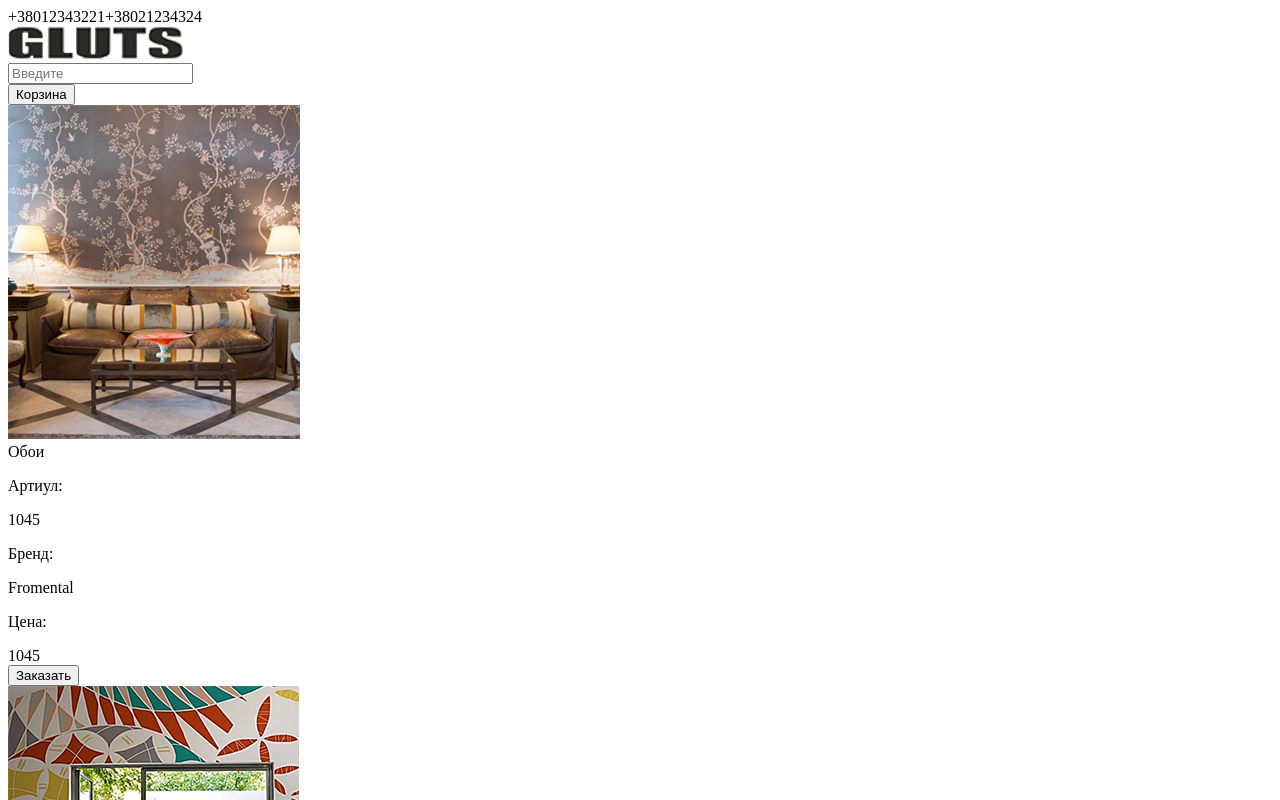
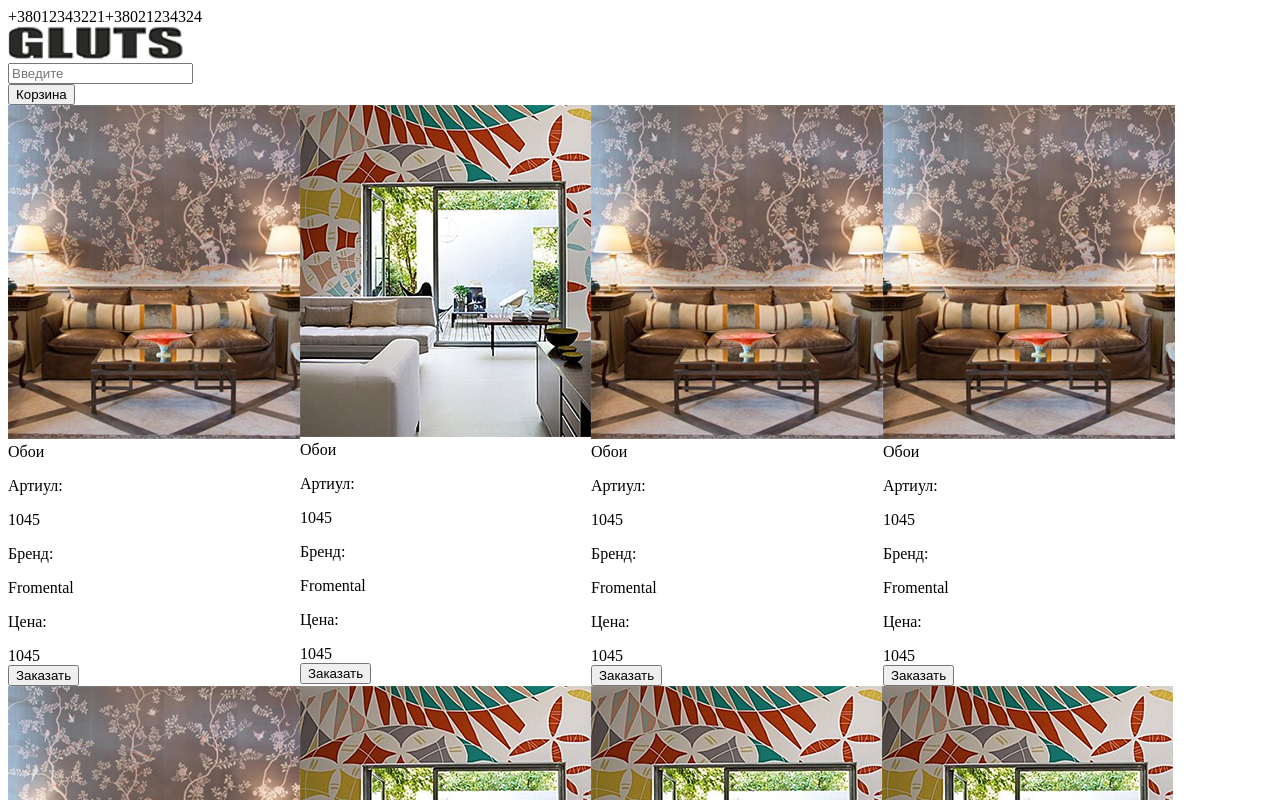
Before and after one commit to unnamed92/Gluts, an Angular app: page / in a window 1280 px wide. Shown: the top 800 px of the page. Built offline with nearby package versions, Linux system fonts and the light colour scheme.

Commit message:
refactor

```diff
--- a/src/app/app.component.css
+++ b/src/app/app.component.css
@@ -1,6 +1,6 @@
-/* .app-wrapper {
+.app-wrapper {
   max-width: 1400px;
   width: 100%;
   margin-right: auto;
   margin-left: auto;
-} */
+}
--- a/src/app/app.component.ts
+++ b/src/app/app.component.ts
@@ -48,7 +48,7 @@ export class AppComponent {
     },
   ];
 
-  pushToCart(event: any) {
+  pushToCart(event: Product) {
     this.productCart.push(event);
   }
 }
--- a/src/app/app.module.ts
+++ b/src/app/app.module.ts
@@ -6,8 +6,6 @@ import { HeaderComponent } from './header/header.component';
 import { MainContentComponent } from './main-content/main-content.component';
 import { FooterComponent } from './footer/footer.component';
 import { CartComponent } from './cart/cart.component';
-
-import {MatCardModule} from '@angular/material/card';
 
 @NgModule({
   declarations: [
@@ -19,7 +17,6 @@ import {MatCardModule} from '@angular/material/card';
   ],
   imports: [
     BrowserModule,
-    MatCardModule
   ],
   providers: [],
   bootstrap: [AppComponent]
--- a/src/app/header/header.component.ts
+++ b/src/app/header/header.component.ts
@@ -14,9 +14,8 @@ export class HeaderComponent {
     this.condition = !this.condition;
   }
 
-  productDelete(event: any) {
-    console.log(event);
+  productDelete(event: Product) {
     this.productCart.splice(event, 1);
-    console.log(this.productCart);
+    this.productCart.push(event);
   }
 }
--- a/src/app/main-content/main-content.component.css
+++ b/src/app/main-content/main-content.component.css
@@ -1,8 +1,9 @@
-/* .content-wrapper {
+.content-wrapper {
   display: flex;
   flex-direction: row;
   flex-wrap: wrap;
 }
+/*
 .product-card {
   width: 200px;
   height: 300px;
--- a/src/app/main-content/main-content.component.html
+++ b/src/app/main-content/main-content.component.html
@@ -1,3 +1,4 @@
+<div class='content-wrapper'>
 <div class="product-card" *ngFor='let item of products'>
   <div class='wallpaper-photo'>
     <img mat-card-image src="{{item.image}}" alt="Wallpaper photo">
@@ -13,3 +14,4 @@
     <button (click)='addToCart(item)' class='order-btn'>Заказать</button>
   </div>
 </div>
+</div>
--- a/src/app/main-content/main-content.component.ts
+++ b/src/app/main-content/main-content.component.ts
@@ -12,7 +12,7 @@ export class MainContentComponent {
 
   @Output() pushToCart: EventEmitter<any> = new EventEmitter();
 
-  addToCart(item: any) {
+  addToCart(item: Product) {
     this.pushToCart.emit(item);
   }
 }
```
Also changed, not shown: 1 other file (tests, documents, lock files or other folders).
